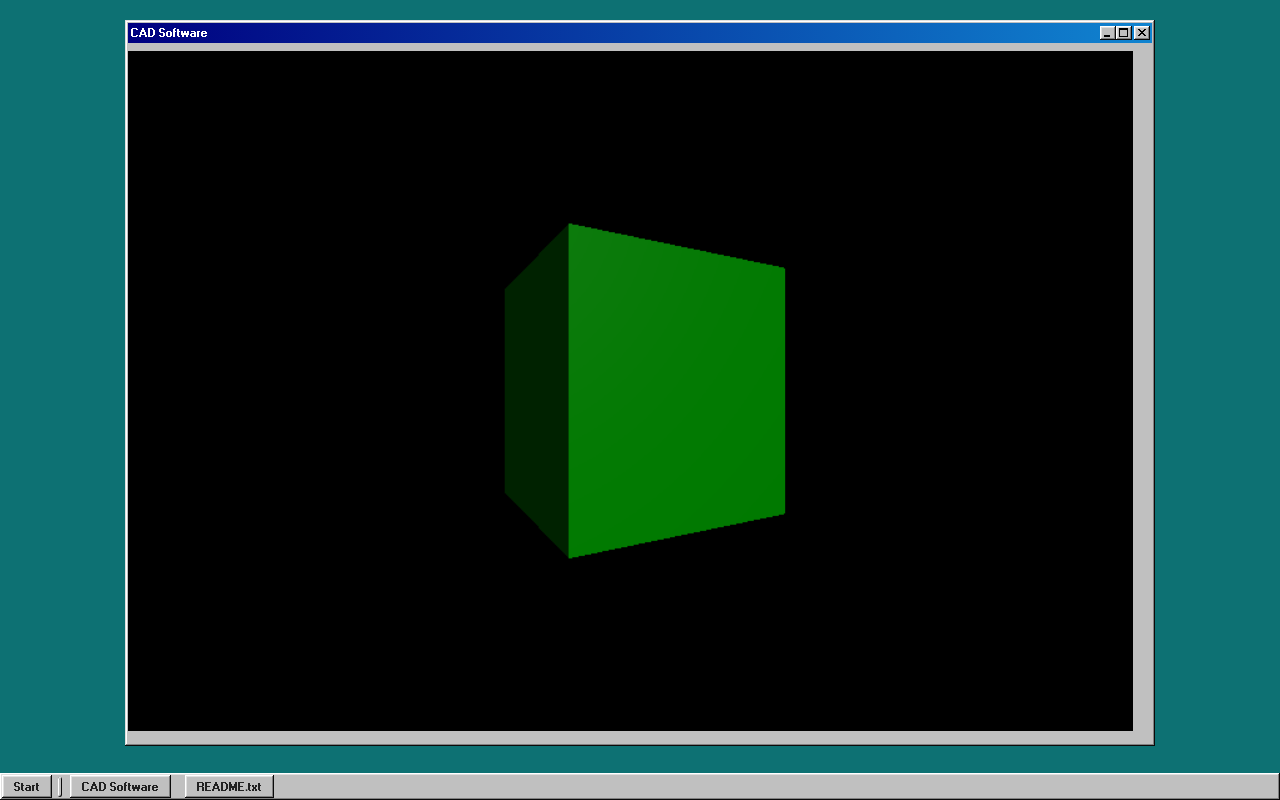
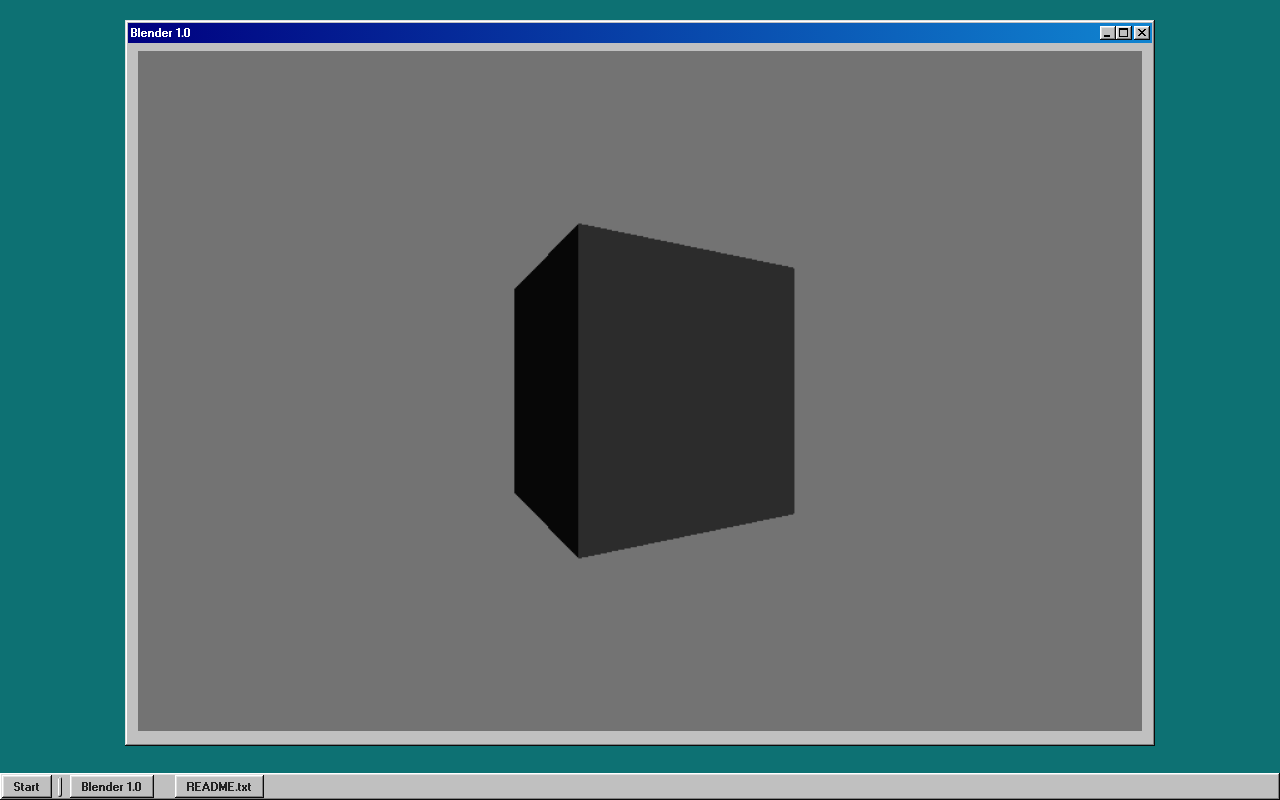
Before and after one commit to nathan-a-macleod/windows-98-browser-emulator, a plain HTML site: page index.html in a window 1280 px wide. Drawn offline with nearby package versions, Linux system fonts and the light colour scheme.

Commit message:
Changed colors of cad software -> changed cad software to Blender 1.0

```diff
--- a/app.js
+++ b/app.js
@@ -1,4 +1,5 @@
 var scene = new THREE.Scene();
+scene.background = new THREE.Color(0x737373);
 var camera = new THREE.PerspectiveCamera(75, window.innerWidth / window.innerHeight, 0.1, 1000);
 camera.aspect = window.innerWidth * 0.785, window.innerHeight * 0.85;
 camera.position.z = 2;
@@ -17,7 +18,7 @@ renderer.setPixelRatio(0.8)
 document.getElementById('cadSoftwareWindow').appendChild(renderer.domElement);
 
 var geometry = new THREE.BoxGeometry();
-var material = new THREE.MeshPhongMaterial({color: 0x00ff00});
+var material = new THREE.MeshLambertMaterial({color: 0x666666});
 var cube = new THREE.Mesh(geometry, material);
 cube.rotation.y += 0.5;
 scene.add(cube);
--- a/index.html
+++ b/index.html
@@ -12,7 +12,7 @@
   <body>
     <div class="window" id="cadSoftwareWindow">
       <div class="title-bar">
-        <div class="title-bar-text">CAD Software</div>
+        <div class="title-bar-text">Blender 1.0</div>
         <div class="title-bar-controls">
           <button aria-label="Minimize"></button>
           <button aria-label="Maximize"></button>
@@ -34,14 +34,16 @@
         </div>
       </div>
       <div class="window-body" id="readmeFileWindow">
-        <p>This is the readme file.</p>
+        <div class="field-row-stacked" id="readmeFileText">
+          <textarea id="text20">This is an online windows 98 emulator that runs in the browser - uses the 98.css library (which is also on github). https://jacob-and-nathan.github.io/windows-98-browser-emulator/</textarea>
+        </div>
       </div>
     </div>
 
     <button disabled id="bottomPanel">
       <button id="startButton">Start</button>
       <div class="verticalBar"></div>
-      <button class="currentApplication" id="autocadFile">CAD Software</button>
+      <button class="currentApplication" id="autocadFile">Blender 1.0</button>
       <button class="currentApplication" id="readmeFile">README.txt</button>
     </button>
   </body>
--- a/style.css
+++ b/style.css
@@ -5,6 +5,15 @@ body{
 
 .underlined{
   text-decoration: underline;
+}
+
+textarea {
+  resize: none;
+}
+
+#text20{
+  width: 78.5vw;
+  height: 85vh;
 }
 
 #bottomPanel{
@@ -42,6 +51,11 @@ body{
   margin-top: 2.5vh;
 }
 
+canvas{
+  display: block;
+  margin: auto;
+}
+
 .canvas{
   min-width: 100vw !important;
 }
@@ -59,5 +73,5 @@ body{
 }
 
 #readmeFile{
-  margin-left: 185px;
+  margin-left: 175px;
 }
```
